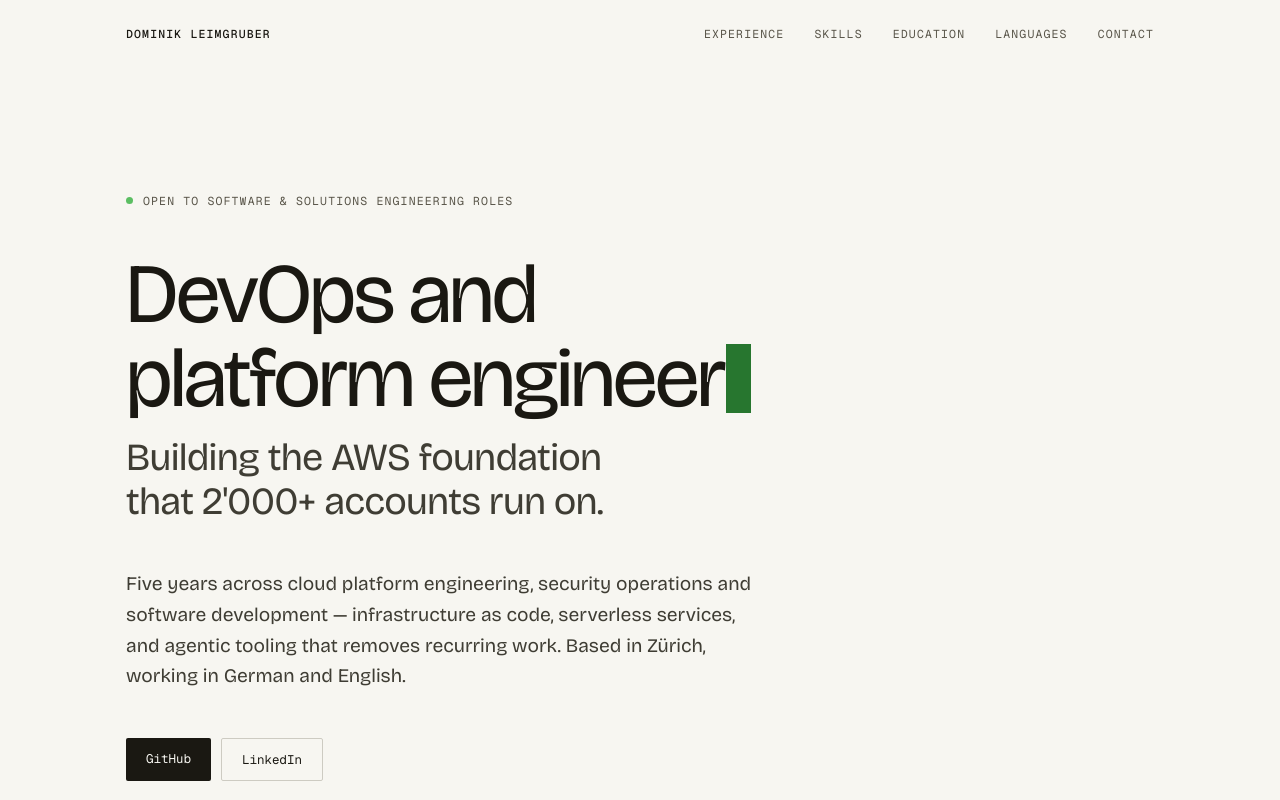
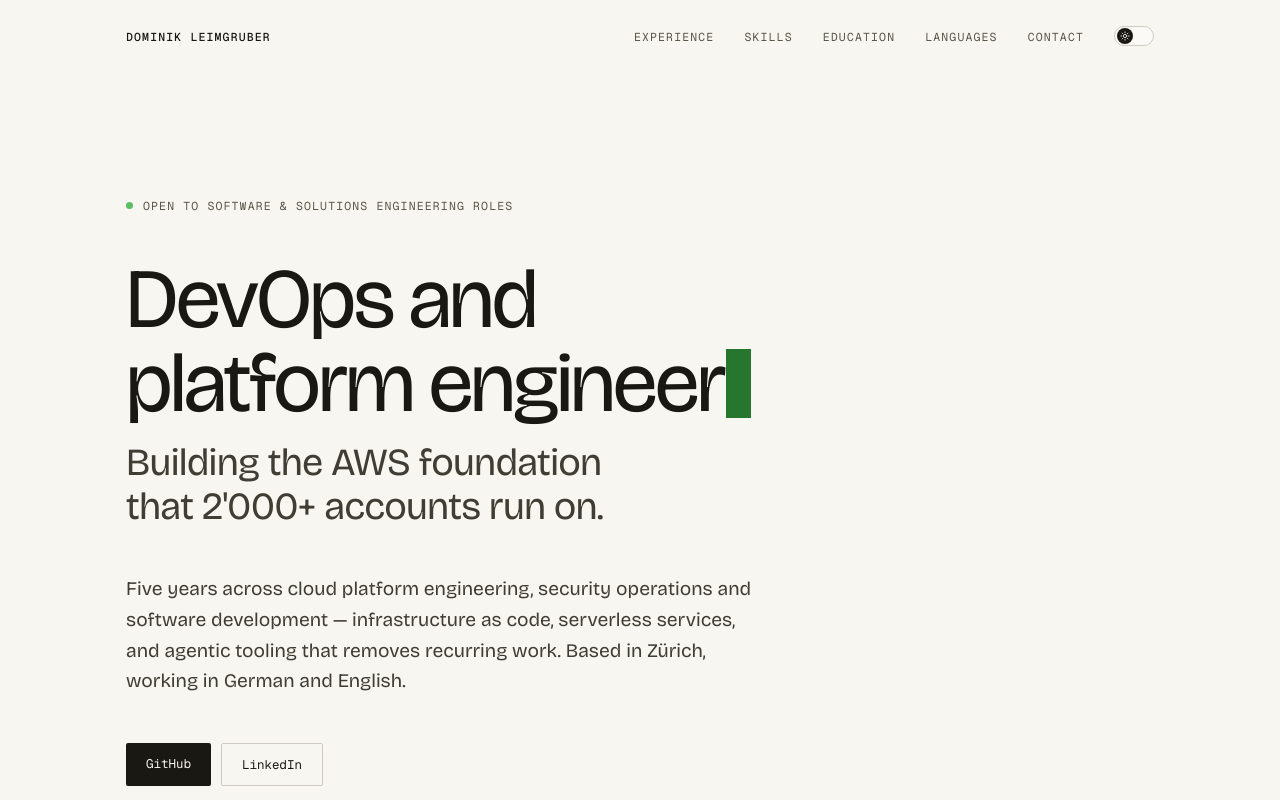
Before and after one commit to dominikleimgruber/portfolio-page, a Vue app: page / in a window 1280 px wide. Shown: the top 800 px of the page. Built offline with nearby package versions, Linux system fonts and the light colour scheme.

Commit message:
adds dark mode and some other features

```diff
--- a/index.html
+++ b/index.html
@@ -2,6 +2,16 @@
 <html lang="en">
   <head>
     <meta charset="UTF-8" />
+    <script>
+      (function () {
+        try {
+          var stored = localStorage.getItem("theme");
+          if (stored === "light" || stored === "dark") {
+            document.documentElement.dataset.theme = stored;
+          }
+        } catch (e) {}
+      })();
+    </script>
     <meta name="viewport" content="width=device-width, initial-scale=1.0" />
     <title>Dominik Leimgruber — DevOps &amp; Platform Engineer</title>
     <meta
--- a/src/components/HeroSection.vue
+++ b/src/components/HeroSection.vue
@@ -1,8 +1,20 @@
 <script setup lang="ts">
+import { computed } from "vue";
 import { useTypewriter } from "../composables/useTypewriter";
 
-const heroTitle = "DevOps and platform engineer";
-const { displayText, typing, done } = useTypewriter(heroTitle);
+const LINE_1 = "DevOps and";
+const LINE_2 = "platform engineer";
+const HERO_TITLE = `${LINE_1} ${LINE_2}`;
+
+const { displayText, typing, done } = useTypewriter(HERO_TITLE);
+
+const line1Text = computed(() => displayText.value.slice(0, LINE_1.length));
+const line2Text = computed(() =>
+  displayText.value.length > LINE_1.length + 1
+    ? displayText.value.slice(LINE_1.length + 1)
+    : "",
+);
+const isTypingLine1 = computed(() => displayText.value.length <= LINE_1.length);
 </script>
 
 <template>
@@ -16,7 +28,14 @@ const { displayText, typing, done } = useTypewriter(heroTitle);
       :class="{ 'is-typing': typing, 'is-done': done }"
       aria-label="DevOps and platform engineer"
     >
-      <span class="hero__heading-typed" aria-hidden="true">{{ displayText }}</span>
+      <span class="hero__heading-typed" aria-hidden="true">
+        <span class="hero__heading-line" :class="{ 'is-active-line': isTypingLine1 }">{{
+          line1Text
+        }}</span>
+        <span class="hero__heading-line" :class="{ 'is-active-line': !isTypingLine1 }">{{
+          line2Text
+        }}</span>
+      </span>
     </h1>
     <p class="hero__subheading">
       Building the AWS foundation that 2'000+ accounts run on.
--- a/src/components/SiteHeader.vue
+++ b/src/components/SiteHeader.vue
@@ -1,4 +1,6 @@
-<script setup lang="ts"></script>
+<script setup lang="ts">
+import ThemeToggle from "./ThemeToggle.vue";
+</script>
 
 <template>
   <header class="site-header">
@@ -9,6 +11,7 @@
       <a href="#education">Education</a>
       <a href="#languages">Languages</a>
       <a href="#contact">Contact</a>
+      <ThemeToggle />
     </nav>
   </header>
 </template>
--- /dev/null
+++ b/src/components/ThemeToggle.vue
@@ -0,0 +1,46 @@
+<script setup lang="ts">
+import { useTheme } from "../composables/useTheme";
+
+const { theme, toggle } = useTheme();
+</script>
+
+<template>
+  <button
+    type="button"
+    class="theme-toggle"
+    role="switch"
+    :aria-checked="theme === 'dark'"
+    aria-label="Toggle dark mode"
+    @click="toggle"
+  >
+    <span class="theme-toggle__knob" aria-hidden="true">
+      <svg
+        v-if="theme === 'light'"
+        class="theme-toggle__icon"
+        viewBox="0 0 24 24"
+        fill="none"
+        stroke="currentColor"
+        stroke-width="2"
+        stroke-linecap="round"
+        stroke-linejoin="round"
+      >
+        <circle cx="12" cy="12" r="4" />
+        <path
+          d="M12 2v2M12 20v2M4.93 4.93l1.41 1.41M17.66 17.66l1.41 1.41M2 12h2M20 12h2M6.34 17.66l-1.41 1.41M19.07 4.93l-1.41 1.41"
+        />
+      </svg>
+      <svg
+        v-else
+        class="theme-toggle__icon"
+        viewBox="0 0 24 24"
+        fill="none"
+        stroke="currentColor"
+        stroke-width="2"
+        stroke-linecap="round"
+        stroke-linejoin="round"
+      >
+        <path d="M21 12.79A9 9 0 1 1 11.21 3 7 7 0 0 0 21 12.79z" />
+      </svg>
+    </span>
+  </button>
+</template>
--- /dev/null
+++ b/src/composables/useTheme.ts
@@ -0,0 +1,36 @@
+import { ref } from "vue";
+
+type Theme = "light" | "dark";
+
+const STORAGE_KEY = "theme";
+const media = window.matchMedia("(prefers-color-scheme: dark)");
+
+function systemTheme(): Theme {
+  return media.matches ? "dark" : "light";
+}
+
+function storedTheme(): Theme | null {
+  const value = localStorage.getItem(STORAGE_KEY);
+  return value === "light" || value === "dark" ? value : null;
+}
+
+// Reflects the resolved theme for display (e.g. the toggle's label). The
+// actual styling is driven by the data-theme attribute + CSS media query,
+// not by this ref directly.
+const theme = ref<Theme>(storedTheme() ?? systemTheme());
+
+media.addEventListener("change", (event) => {
+  if (!storedTheme()) {
+    theme.value = event.matches ? "dark" : "light";
+  }
+});
+
+export function useTheme() {
+  function toggle() {
+    theme.value = theme.value === "dark" ? "light" : "dark";
+    localStorage.setItem(STORAGE_KEY, theme.value);
+    document.documentElement.dataset.theme = theme.value;
+  }
+
+  return { theme, toggle };
+}
--- a/src/style.css
+++ b/src/style.css
@@ -20,6 +20,56 @@
 
   --font-sans: "Bricolage Grotesque", system-ui, sans-serif;
   --font-mono: "Geist Mono", ui-monospace, monospace;
+
+  color-scheme: light;
+}
+
+@media (prefers-color-scheme: dark) {
+  :root:not([data-theme="light"]) {
+    --paper: oklch(0.17 0.01 95);
+    --paper-translucent: oklch(0.17 0.01 95 / 0.85);
+    --card: oklch(0.23 0.012 95);
+    --ink: oklch(0.95 0.006 95);
+    --body: oklch(0.82 0.01 95);
+    --muted: oklch(0.75 0.012 95);
+    --meta: oklch(0.65 0.015 95);
+    --meta-dim: oklch(0.56 0.015 95);
+    --accent: oklch(0.72 0.14 145);
+    --accent-hover: oklch(0.76 0.14 145);
+    --accent-button-hover: oklch(0.62 0.14 145);
+    --accent-bright: oklch(0.78 0.17 145);
+    --accent-soft: oklch(0.5 0.09 145);
+    --selection: oklch(0.4 0.1 145);
+    --rule: oklch(0.32 0.012 95);
+    --border-strong: oklch(0.4 0.015 95);
+    --border-tag: oklch(0.34 0.012 95);
+    --border-link: oklch(0.36 0.014 95);
+
+    color-scheme: dark;
+  }
+}
+
+:root[data-theme="dark"] {
+  --paper: oklch(0.17 0.01 95);
+  --paper-translucent: oklch(0.17 0.01 95 / 0.85);
+  --card: oklch(0.23 0.012 95);
+  --ink: oklch(0.95 0.006 95);
+  --body: oklch(0.82 0.01 95);
+  --muted: oklch(0.75 0.012 95);
+  --meta: oklch(0.65 0.015 95);
+  --meta-dim: oklch(0.56 0.015 95);
+  --accent: oklch(0.72 0.14 145);
+  --accent-hover: oklch(0.76 0.14 145);
+  --accent-button-hover: oklch(0.62 0.14 145);
+  --accent-bright: oklch(0.78 0.17 145);
+  --accent-soft: oklch(0.5 0.09 145);
+  --selection: oklch(0.4 0.1 145);
+  --rule: oklch(0.32 0.012 95);
+  --border-strong: oklch(0.4 0.015 95);
+  --border-tag: oklch(0.34 0.012 95);
+  --border-link: oklch(0.36 0.014 95);
+
+  color-scheme: dark;
 }
 
 *,
@@ -38,6 +88,13 @@ body {
   color: var(--body);
   font-family: var(--font-sans);
   -webkit-font-smoothing: antialiased;
+  transition: background-color 0.2s ease, color 0.2s ease;
+}
+
+@media (prefers-reduced-motion: reduce) {
+  body {
+    transition: none;
+  }
 }
 
 ::selection {
@@ -100,6 +157,7 @@ p {
 .site-header__nav {
   display: flex;
   flex-wrap: wrap;
+  align-items: center;
   justify-content: flex-end;
   gap: clamp(14px, 2.4vw, 30px);
   font-family: var(--font-mono);
@@ -108,6 +166,46 @@ p {
   letter-spacing: 0.1em;
   text-transform: uppercase;
   color: var(--meta);
+}
+
+.theme-toggle {
+  position: relative;
+  display: inline-flex;
+  align-items: center;
+  width: 40px;
+  height: 20px;
+  padding: 2px;
+  flex-shrink: 0;
+  border: 1px solid var(--border-strong);
+  border-radius: 999px;
+  background: var(--card);
+  cursor: pointer;
+  transition: border-color 0.18s ease;
+}
+
+.theme-toggle:hover {
+  border-color: var(--ink);
+}
+
+.theme-toggle__knob {
+  display: flex;
+  align-items: center;
+  justify-content: center;
+  width: 16px;
+  height: 16px;
+  border-radius: 50%;
+  background: var(--ink);
+  color: var(--paper);
+  transition: transform 0.18s ease, background-color 0.18s ease, color 0.18s ease;
+}
+
+.theme-toggle[aria-checked="true"] .theme-toggle__knob {
+  transform: translateX(20px);
+}
+
+.theme-toggle__icon {
+  width: 10px;
+  height: 10px;
 }
 
 /* Sections */
@@ -185,16 +283,19 @@ p {
   letter-spacing: -0.032em;
   color: var(--ink);
   max-width: 960px;
-  text-wrap: balance;
 }
 
-.hero__heading-typed::after {
+.hero__heading-line {
+  display: block;
+}
+
+.hero__heading-line::after {
   content: "";
   display: none;
 }
 
-.hero__heading.is-typing .hero__heading-typed::after,
-.hero__heading.is-done .hero__heading-typed::after {
+.hero__heading.is-typing .hero__heading-line.is-active-line::after,
+.hero__heading.is-done .hero__heading-line.is-active-line::after {
   content: "";
   display: inline-block;
   width: 0.5ch;
@@ -216,7 +317,7 @@ p {
 }
 
 @media (prefers-reduced-motion: reduce) {
-  .hero__heading-typed::after {
+  .hero__heading-line::after {
     display: none !important;
   }
 }
@@ -446,7 +547,7 @@ p {
   border: 1px solid var(--border-tag);
   border-radius: 2px;
   background: var(--card);
-  color: oklch(0.3 0.015 95);
+  color: var(--body);
 }
 
 /* Languages */
```
